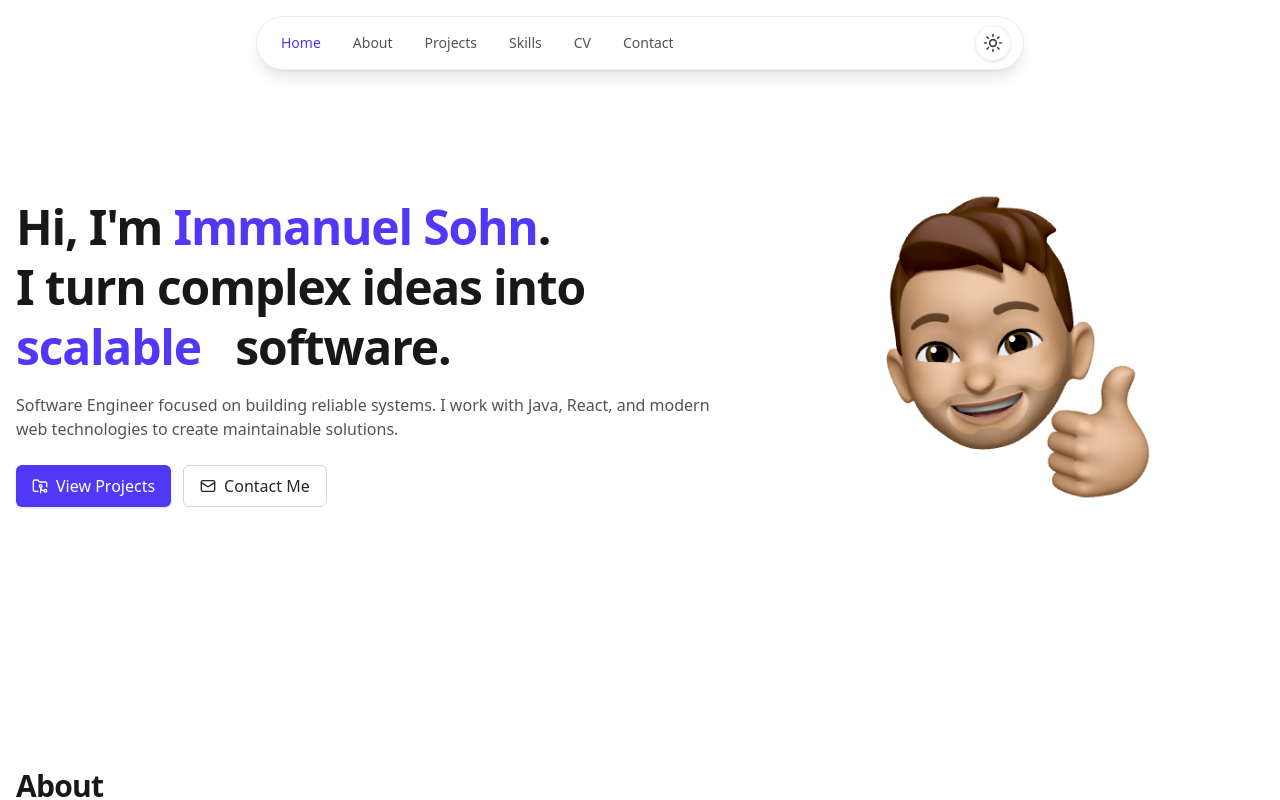
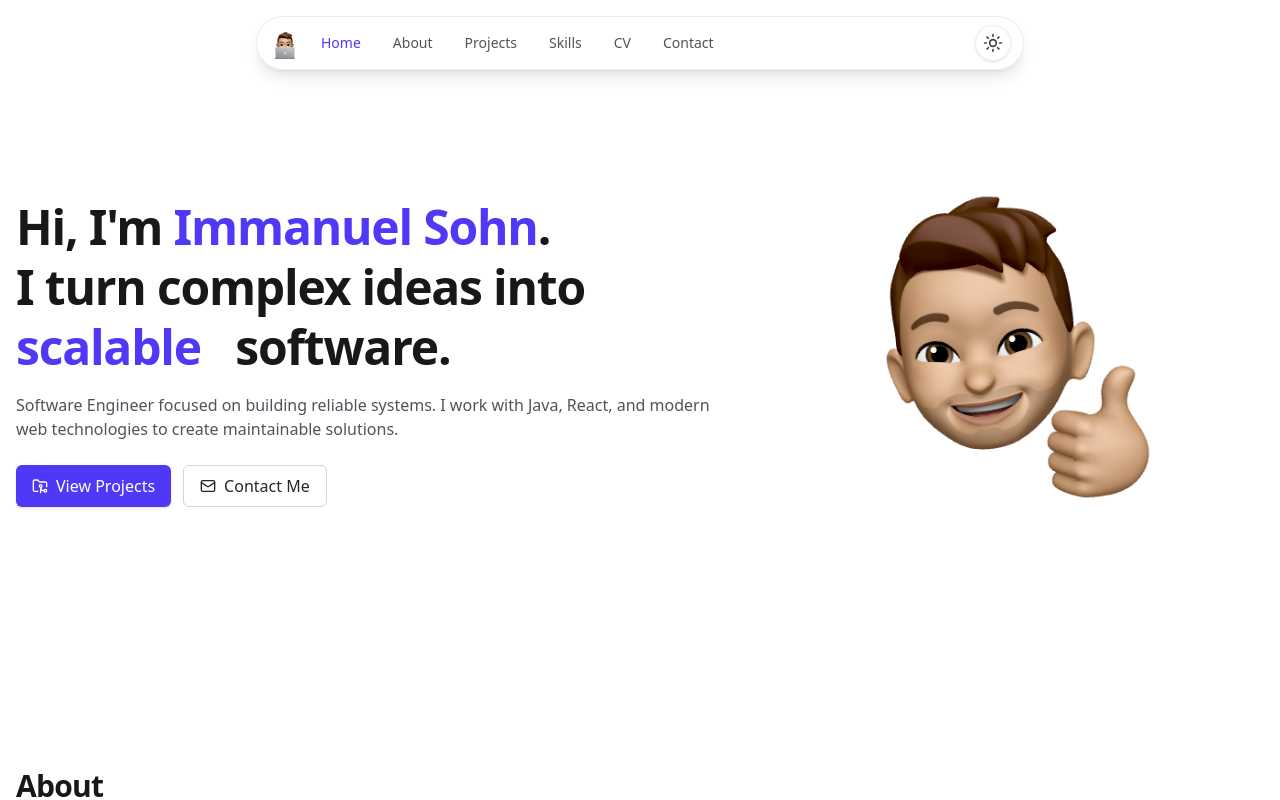
Before and after one commit to immnlshn/manu.cologne, a React (Vite) app: page / in a window 1280 px wide. Shown: the top 800 px of the page. Built offline with nearby package versions, Linux system fonts and the light colour scheme.

Commit message:
adds logo to menu

```diff
--- a/src/components/menu.tsx
+++ b/src/components/menu.tsx
@@ -2,6 +2,7 @@ import { useState } from 'react'
 import { Menu as MenuIcon, X } from 'lucide-react'
 import { ThemeToggle } from './ThemeToggle'
 import { useActiveSection } from '../hooks/useActiveSection'
+import {hero} from "../content";
 
 const items = [
   { href: '#home', label: 'Home' },
@@ -43,6 +44,16 @@ export function Menu() {
         {/* Desktop nav */}
         <div className="mx-auto hidden max-w-3xl items-center justify-between rounded-full border border-zinc-200/70 bg-white/60 px-3 py-2 shadow-lg backdrop-blur supports-[backdrop-filter]:bg-white/40 dark:border-zinc-800/70 dark:bg-zinc-900/60 supports-[backdrop-filter]:dark:bg-zinc-900/40 sm:flex">
           <ul className="flex items-center gap-1 sm:gap-2">
+            <div className="mx-auto w-8">
+              <img
+                  src={new URL('../assets/logo.png', import.meta.url).toString()}
+                  alt={hero.name}
+                  className="block h-auto w-full"
+                  loading="eager"
+                  width={384}
+                  height={384}
+              />
+            </div>
             {items.map((it) => (
               <li key={it.href}>
                 <LinkItem href={it.href} label={it.label} activeId={active} />
@@ -54,8 +65,21 @@ export function Menu() {
 
         {/* Mobile nav */}
         <div className="flex items-center justify-between rounded-full border border-zinc-200/70 bg-white/60 px-4 py-2 shadow-lg backdrop-blur supports-[backdrop-filter]:bg-white/40 dark:border-zinc-800/70 dark:bg-zinc-900/60 supports-[backdrop-filter]:dark:bg-zinc-900/40 sm:hidden">
-          <span className="text-sm font-medium text-zinc-800 dark:text-zinc-200">Menu</span>
           <div className="flex items-center gap-2">
+            <div className="mx-auto w-8">
+              <img
+                  src={new URL('../assets/logo.png', import.meta.url).toString()}
+                  alt={hero.name}
+                  className="block h-auto w-full"
+                  loading="eager"
+                  width={384}
+                  height={384}
+              />
+            </div>
+            <span className="text-sm font-medium text-zinc-800 dark:text-zinc-200">Menu</span>
+          </div>
+          <div className="flex items-center gap-2">
+
             <ThemeToggle />
             <button
               type="button"
```
Also changed, not shown: src/assets/logo.png (added).
